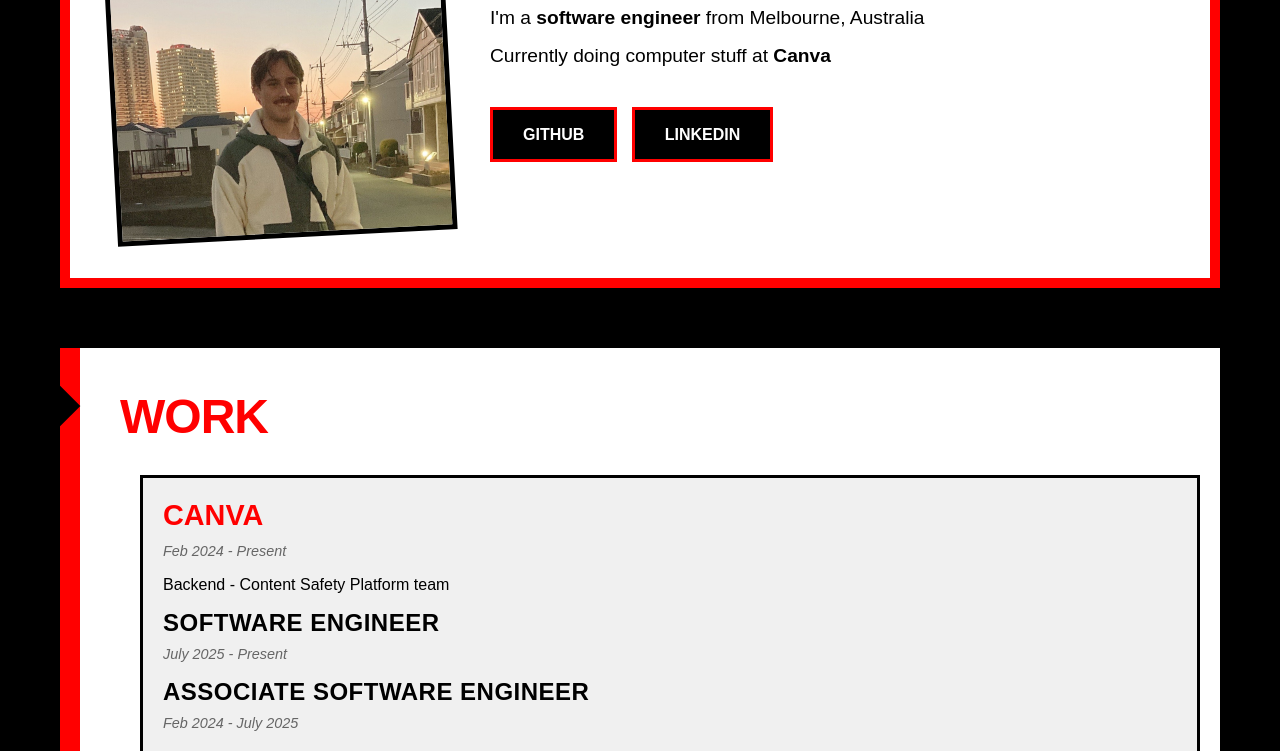
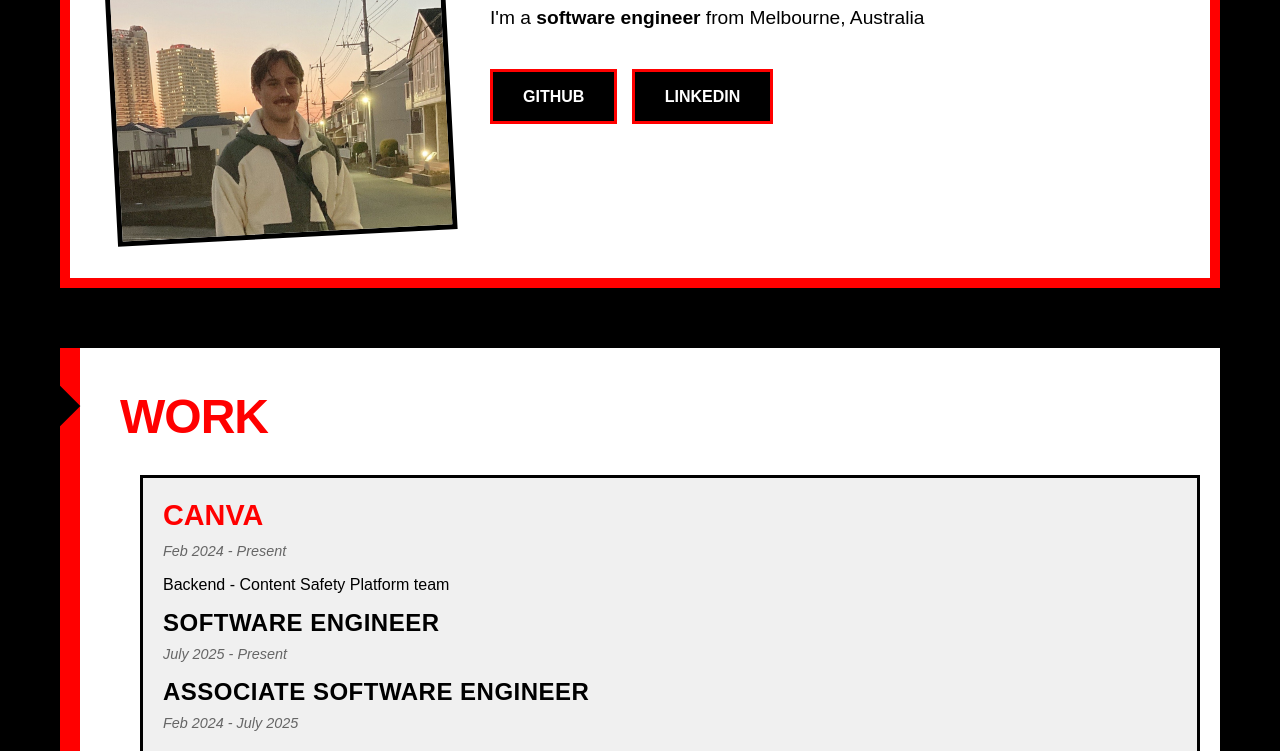
Before and after one commit to dylanclements/dylanclements.github.io, a plain HTML site: page index.html in a window 1280 px wide. Shown: the part 349-1100 px from the top of the page. Drawn offline with Linux system fonts and the light colour scheme.

Commit message:
remove this line, its not really that valuable

```diff
--- a/index.html
+++ b/index.html
@@ -34,7 +34,6 @@
           <p>
             I'm a <strong>software engineer</strong> from Melbourne, Australia
           </p>
-          <p>Currently doing computer stuff at <strong>Canva</strong></p>
           <div class="social-links">
             <a href="https://github.com/dylanclements" target="_blank"
               >GitHub</a
```
